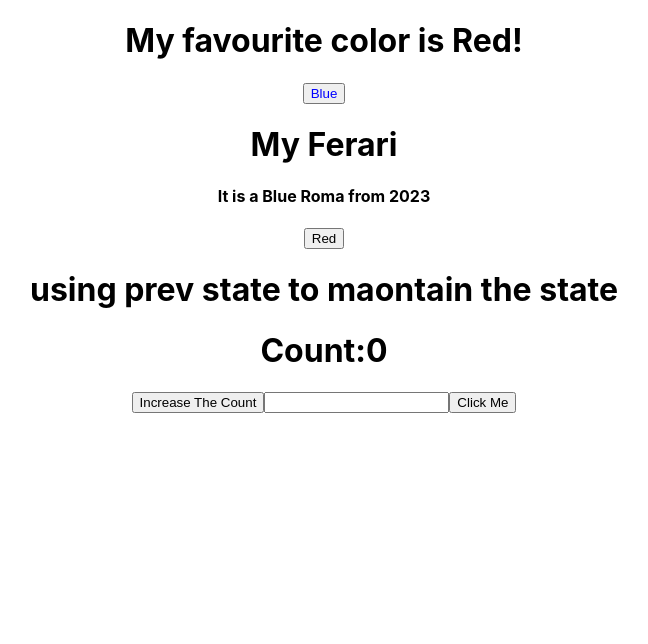
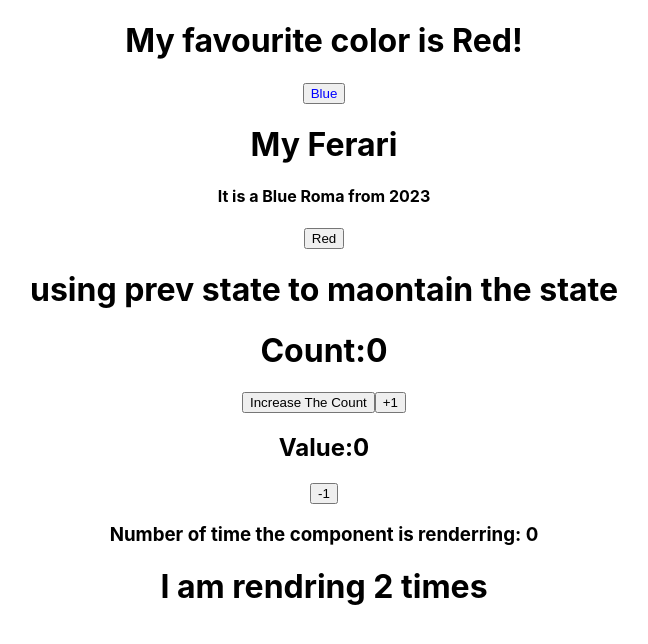
Before and after one commit to intikhab-h-bhat/react-hooks, a React (Create React App) app: page / in a window 1280 px wide. Shown: the top 644 px of the page, without its empty margins (316-964 px from the left). Built offline with nearby package versions, Linux system fonts and the light colour scheme.

Commit message:
useEffect and changes in useRef

```diff
--- a/src/App.js
+++ b/src/App.js
@@ -4,6 +4,7 @@ import './App.css';
 import UseStateDemo from './components/UseStateDemo';
 import UseStateWithObj from './components/UseStateWithObj';
 import UseRefDom from './components/UseRefDom';
+import UseEffectDemo from './components/UseEffectDemo';
 
 
 function App() {
@@ -14,6 +15,8 @@ function App() {
       <UseStateWithObj />
 
       <UseRefDom/>
+
+      <UseEffectDemo/>
     </div>
   );
 }
--- /dev/null
+++ b/src/components/UseEffectDemo.jsx
@@ -0,0 +1,45 @@
+import React,{useState,useEffect} from 'react'
+
+
+
+export default function useEffectDemo(){
+
+ const [count,setCount]=useState(0)
+
+//// With out dependency array
+//  useEffect(()=>{
+
+//     setTimeout(()=>{
+//         setCount(count+1)
+//     },2000)
+
+//  })
+
+
+// // with dependency empty array
+// useEffect(()=>{
+
+//     setTimeout(()=>{
+//         setCount(count+1)
+//     },2000)
+
+//  },[])
+
+
+useEffect(()=>{
+
+    setTimeout(()=>{
+        setCount(count+1)
+    },2000)
+
+ },[count])
+
+
+
+return(
+
+   <h1>I am rendring {count} times</h1>
+
+)
+
+}
--- a/src/components/UseRefDom.jsx
+++ b/src/components/UseRefDom.jsx
@@ -1,23 +1,42 @@
-import React, { useRef } from 'react'
+import React, { useEffect, useRef, useState } from 'react'
 
 
 
 export default function UseRefDom(){
-const inputElem= useRef()
+// const inputElem= useRef()
+
+const [value,setValue]=useState(0)
+//const [count,setCount]=useState(0)
+const count=useRef(0) // use useRef if you dont want to rerender the commponent
 
 
+// const handleClick=()=>{
 
-const handleClick=()=>{
+// console.log(inputElem.current.style.background="red")
 
-console.log(inputElem.current.style.background="red")
+//}
 
-}
+
+useEffect(()=>{
+
+//setCount((prev)=>prev+1)
+console.log(count.current)
+count.current=count.current +1
+
+
+})
 
     return(
         <>
-        <input type="text" ref={inputElem}/>
+        {/* <input type="text" ref={inputElem}/>
 
-        <button onClick={handleClick}>Click Me</button>
+        <button onClick={handleClick}>Click Me</button> */}
+
+        <button onClick={()=>setValue((prev)=>prev+1)}>+1</button>
+        <h2>Value:<strong>{value}</strong></h2>
+        <button onClick={()=>setValue((prev)=>prev-1)}>-1</button>
+            {/* <h3>Number of time the component is renderring: {count}</h3> */}
+            <h3>Number of time the component is renderring: {count.current}</h3>
         </>
     )
 
--- a/src/components/UseStateWithObj.jsx
+++ b/src/components/UseStateWithObj.jsx
@@ -28,18 +28,18 @@ const changeBrand=()=>{
 }
 
 
-// const increaseCount=()=>{
+const increaseCount=()=>{
 
-// //setCount(count+1)//0+1 =1
-// //setCount(count+1)// 0+1=1
-// //setCount(count+1)//0 +1=1
+//setCount(count+1)//0+1 =1
+//setCount(count+1)// 0+1=1
+//setCount(count+1)//0 +1=1
 
-// setCount((prev)=> prev+1)// 0+1=1
-// setCount((prev)=> prev+1)// 1=1=2
-// setCount((prev)=> prev+1)// 2=1=3
-// setCount((prev)=> prev+1)// 3=1=4
+setCount((prev)=> prev+1)// 0+1=1
+setCount((prev)=> prev+1)// 1=1=2
+setCount((prev)=> prev+1)// 2=1=3
+setCount((prev)=> prev+1)// 3=1=4
 
-// }
+}
 
 
 
@@ -52,7 +52,7 @@ return(
 
 <h1>using prev state to maontain the state</h1>
 <h1>Count:{count}</h1>
-<button >Increase The Count</button>
+<button onClick={increaseCount}>Increase The Count</button>
 
 
 </>
```
